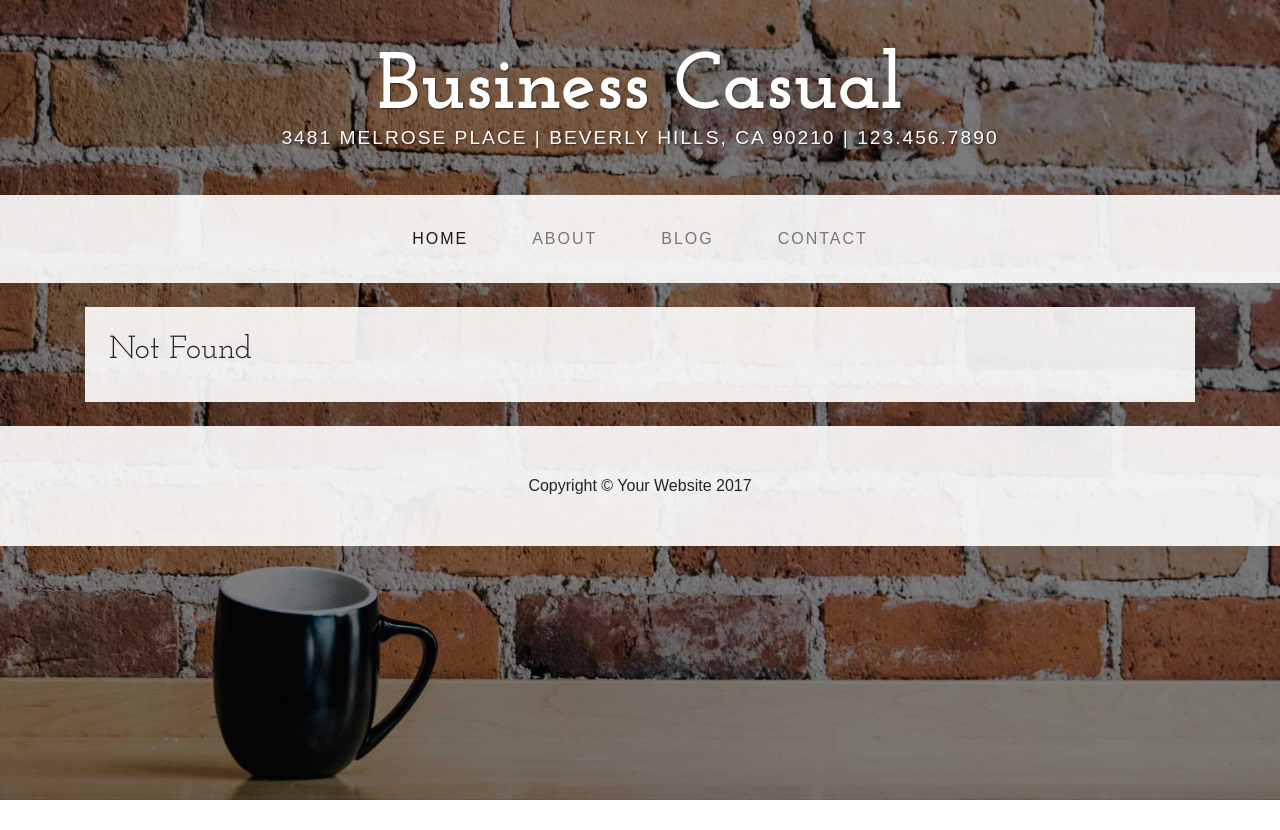
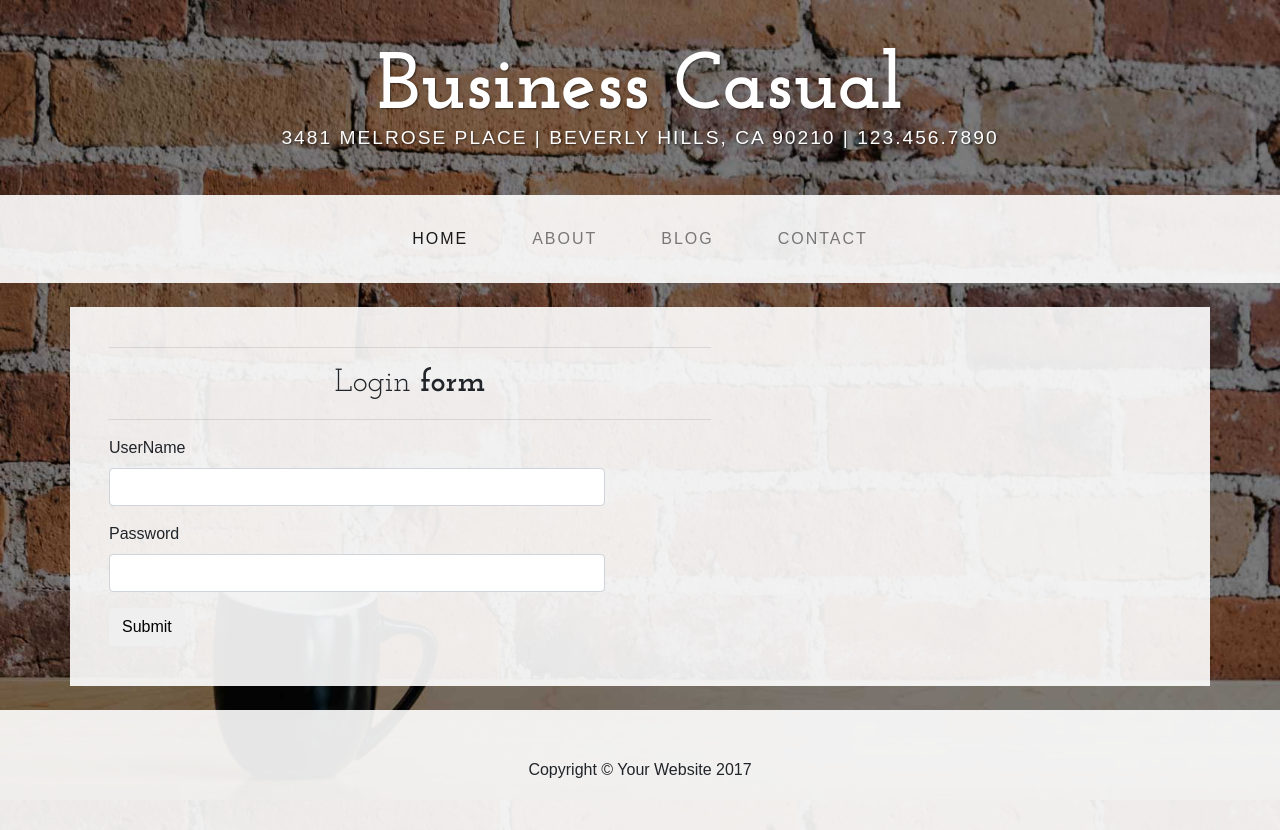
Before and after one commit to phunguit/react-js-blog, a React (Create React App) app: page /user in a window 1280 px wide. Before the commit this address had no page. Before the commit the page ends 800 px from the top, so only its background shows below. Built offline with nearby package versions, Linux system fonts and the light colour scheme.

Commit message:
- Add user component.

```diff
--- /dev/null
+++ b/src/components/UserControl.js
@@ -0,0 +1,37 @@
+import React, { Component } from 'react';
+
+class UserControl extends Component {
+  render() {
+    return (
+      <div className="row bg-faded p-4 my-4">
+        <div className="box">
+          <div className="col-lg-12">
+            <hr />
+            <h2 className="intro-text text-center">Login <strong>form</strong>
+            </h2>
+            <hr />
+            <form role="form">
+              <div className="row">
+                <div className="form-group col-lg-10">
+                  <label>UserName</label>
+                  <input type="text" className="form-control" />
+                </div>
+                <div className="form-group col-lg-10">
+                  <label>Password</label>
+                  <input type="password" className="form-control" />
+                </div>
+                <div className="clearfix" />
+                <div className="form-group col-lg-12">
+                    <input type="hidden" name="save" defaultValue="contact" />
+                    <button type="submit" className="btn btn-default">Submit</button>
+                </div>
+              </div>
+            </form>
+          </div>
+        </div>
+      </div>
+    );
+  }
+}
+
+export default UserControl;
--- /dev/null
+++ b/src/pages/UserControlPage.js
@@ -0,0 +1,15 @@
+import React, { Component } from 'react';
+
+import UserControl from '../components/UserControl';
+
+class UserControlPage extends Component {
+  render() {
+    return (
+        <div>
+            <UserControl />
+        </div>
+    );
+  }
+}
+
+export default UserControlPage;
--- a/src/routes-config.js
+++ b/src/routes-config.js
@@ -4,6 +4,7 @@ import HomePage       from './pages/HomePage';
 import AboutPage      from './pages/AboutPage';
 import NotFoundPage   from './pages/NotFoundPage';
 import BlogPage       from './pages/BlogPage';
+import UserControlPage       from './pages/UserControlPage';
 
 const routes = [
   {
@@ -22,6 +23,11 @@ const routes = [
     main: () => <BlogPage />
   },
   {
+    path: '/user',
+    exact: true,
+    main: () => <UserControlPage />
+  },
+  {
     path: '',
     exact: false,
     main: () => <NotFoundPage />
```
